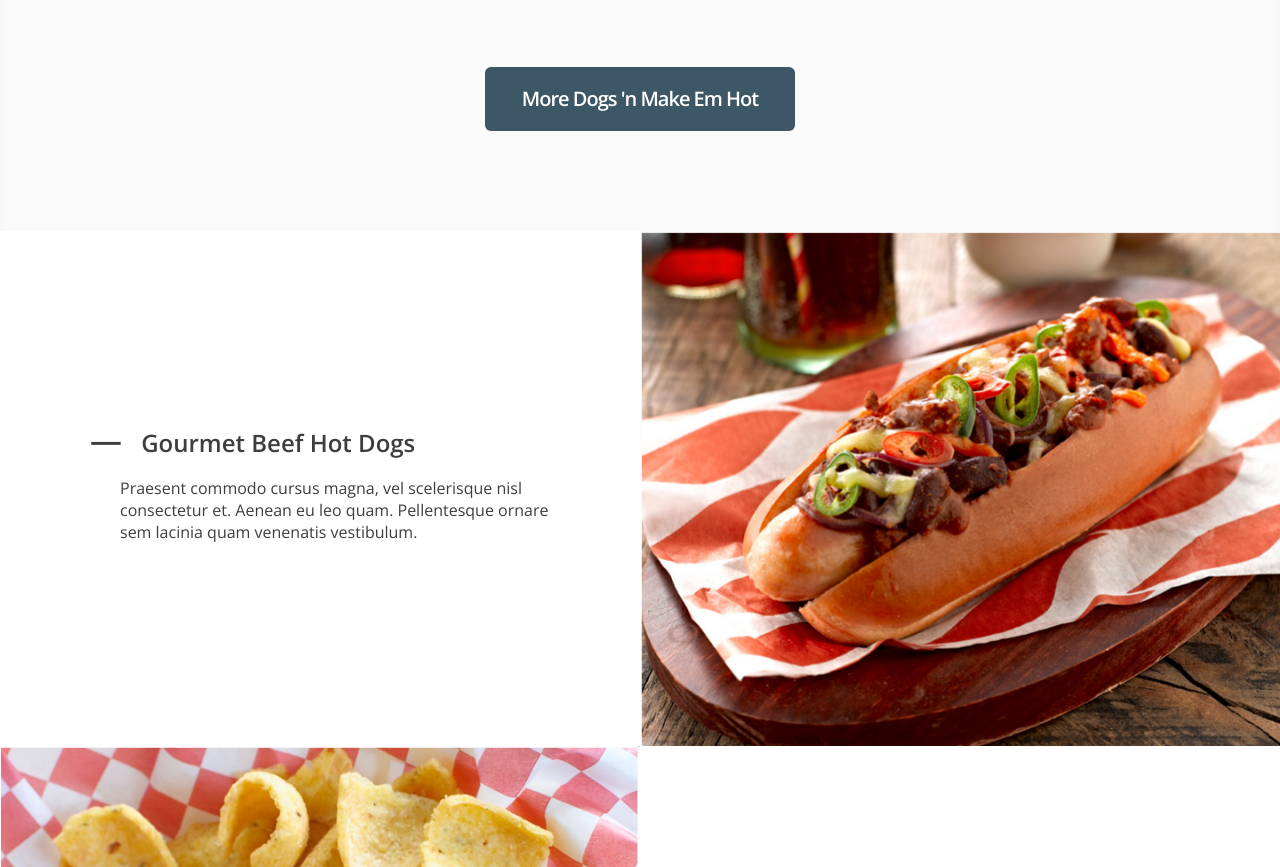
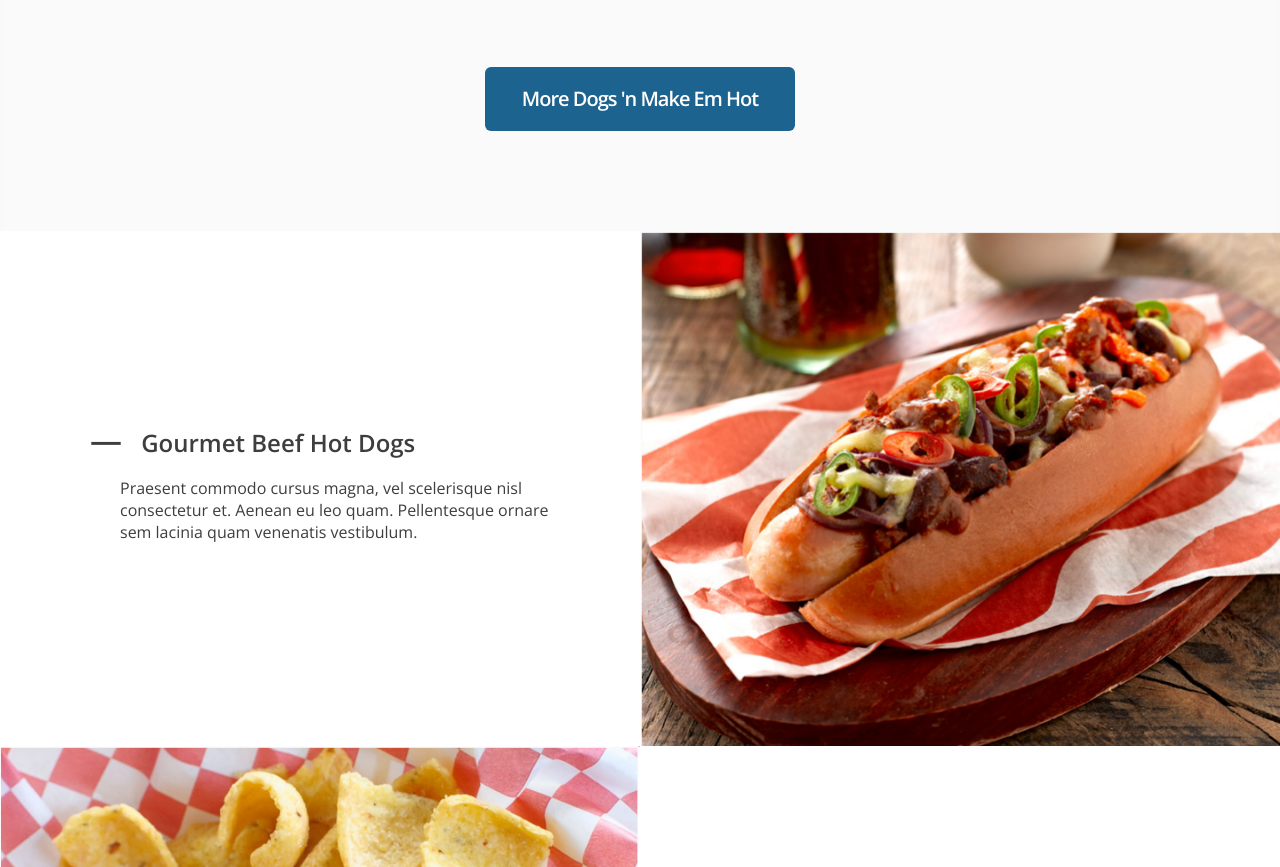
Before and after one commit to EADB/Dynamit---Hot-Dog, a plain HTML site: page index.html in a window 1280 px wide. Shown: the part 877-1744 px from the top of the page. Drawn offline with nearby package versions, Linux system fonts and the light colour scheme; files whose address does not match are found by name.

Commit message:
Update style.css

```diff
--- a/style.css
+++ b/style.css
@@ -147,7 +147,7 @@ li a:hover {
     width: 310px;
     border-radius: 6px;
     padding: 20px;
-    background-color: #3e5766;
+    background-color: #1d638f;
     color: #fff;
     font-size: 20px;
     font: Open Sans 300;
```
